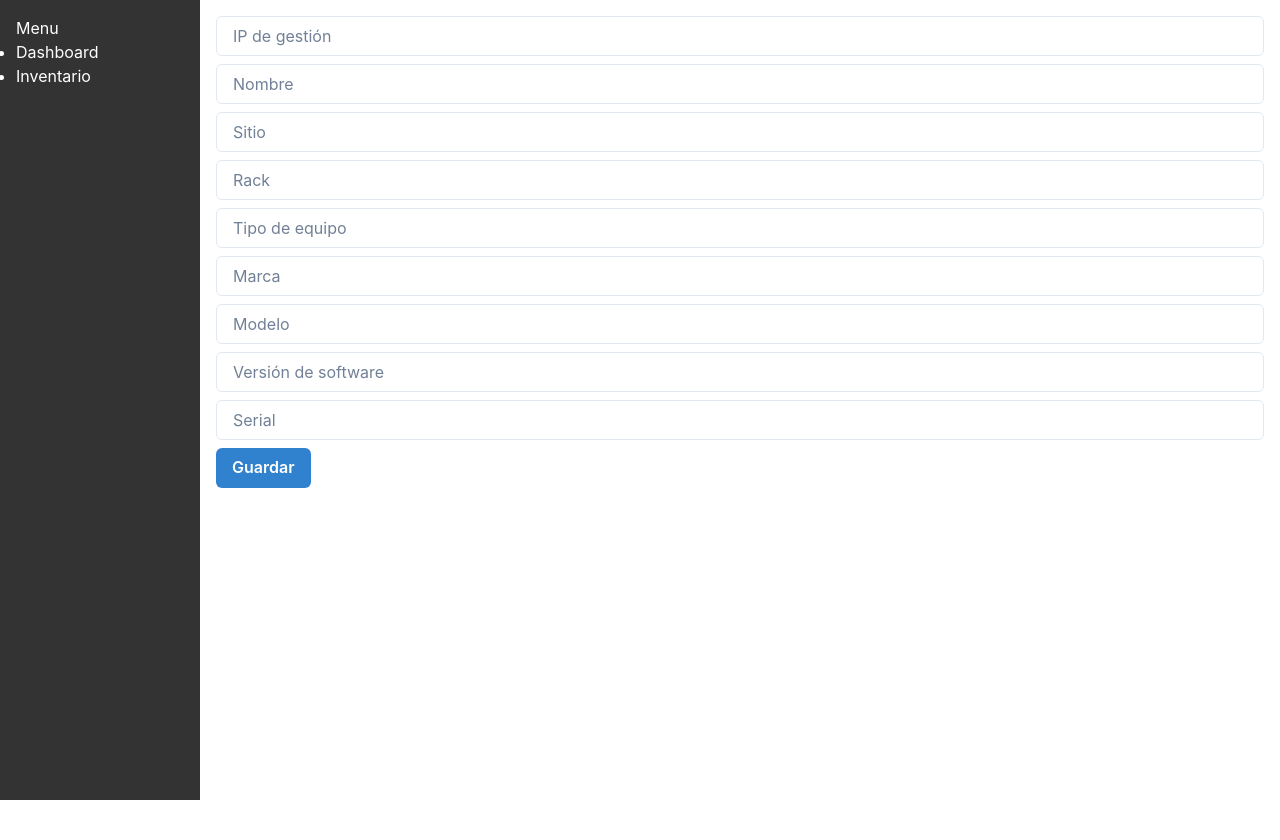
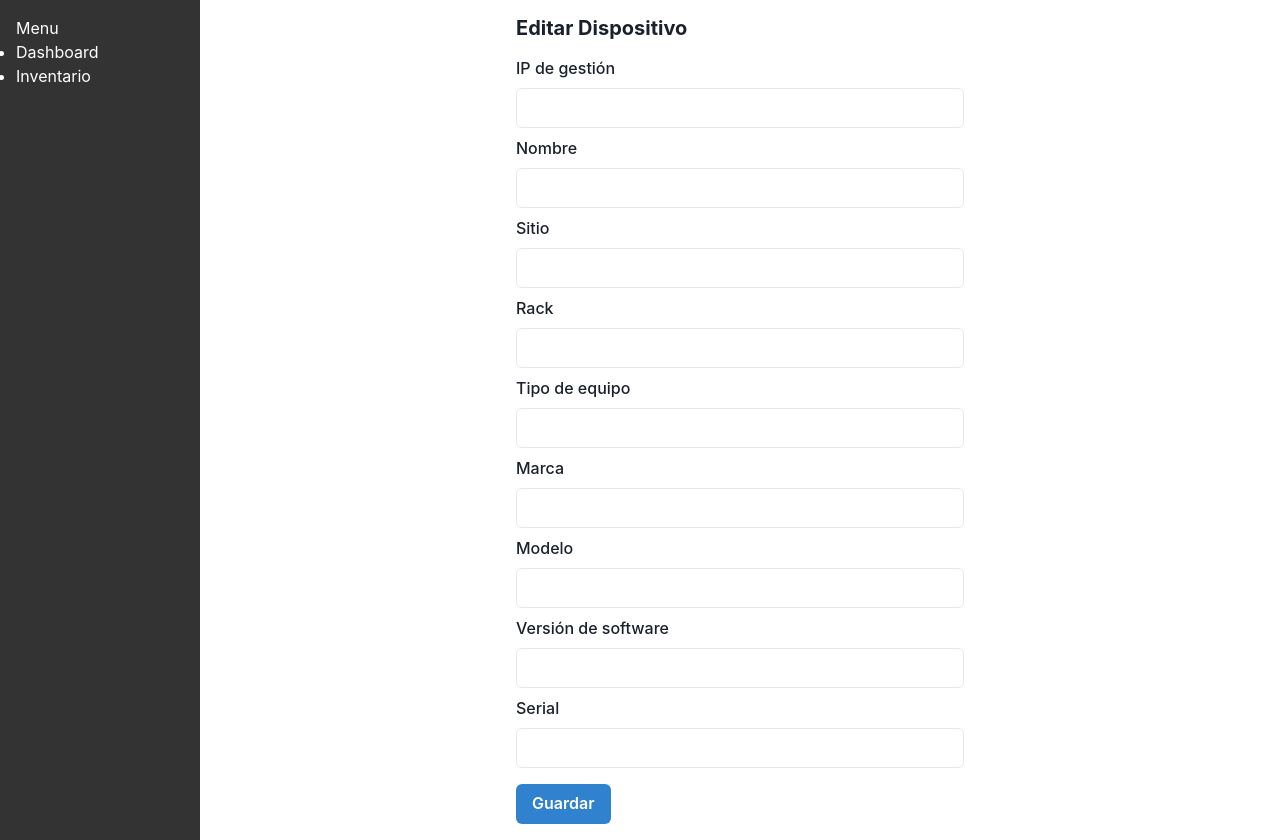
Before and after one commit to bryanorellana28/SDN, a Next.js app: page /inventory/1 in a window 1280 px wide. Before the commit the page ends 800 px from the top, so only its background shows below. Built offline with nearby package versions, Linux system fonts and the light colour scheme; no server answers; the database is empty; sample sign-in values are in the browser's storage.

Commit message:
Improve inventory UI with Chakra drawer

```diff
--- a/pages/inventory/[id].tsx
+++ b/pages/inventory/[id].tsx
@@ -2,7 +2,14 @@ import { GetServerSideProps } from 'next'
 import { getSession } from 'next-auth/react'
 import { useRouter } from 'next/router'
 import { useState } from 'react'
-import { Box, Button, Input } from '@chakra-ui/react'
+import {
+  Box,
+  Button,
+  FormControl,
+  FormLabel,
+  Heading,
+  Input
+} from '@chakra-ui/react'
 import SidebarLayout from '../../components/SidebarLayout'
 import { prisma } from '../../lib/prisma'
 
@@ -38,16 +45,44 @@ export default function EditDevice({ device }: { device: Device }) {
 
   return (
     <SidebarLayout>
-      <Box>
-        <Input mb={2} placeholder='IP de gestión' name='ipGestion' value={form.ipGestion} onChange={handleChange} />
-        <Input mb={2} placeholder='Nombre' name='nombre' value={form.nombre} onChange={handleChange} />
-        <Input mb={2} placeholder='Sitio' name='sitio' value={form.sitio} onChange={handleChange} />
-        <Input mb={2} placeholder='Rack' name='rack' value={form.rack} onChange={handleChange} />
-        <Input mb={2} placeholder='Tipo de equipo' name='tipoEquipo' value={form.tipoEquipo} onChange={handleChange} />
-        <Input mb={2} placeholder='Marca' name='marca' value={form.marca} onChange={handleChange} />
-        <Input mb={2} placeholder='Modelo' name='modelo' value={form.modelo} onChange={handleChange} />
-        <Input mb={2} placeholder='Versión de software' name='versionSoftware' value={form.versionSoftware} onChange={handleChange} />
-        <Input mb={2} placeholder='Serial' name='serial' value={form.serial ?? ''} onChange={handleChange} />
+      <Box maxW='md' mx='auto'>
+        <Heading size='md' mb={4}>Editar Dispositivo</Heading>
+        <FormControl mb={2}>
+          <FormLabel>IP de gestión</FormLabel>
+          <Input name='ipGestion' value={form.ipGestion} onChange={handleChange} />
+        </FormControl>
+        <FormControl mb={2}>
+          <FormLabel>Nombre</FormLabel>
+          <Input name='nombre' value={form.nombre} onChange={handleChange} />
+        </FormControl>
+        <FormControl mb={2}>
+          <FormLabel>Sitio</FormLabel>
+          <Input name='sitio' value={form.sitio} onChange={handleChange} />
+        </FormControl>
+        <FormControl mb={2}>
+          <FormLabel>Rack</FormLabel>
+          <Input name='rack' value={form.rack} onChange={handleChange} />
+        </FormControl>
+        <FormControl mb={2}>
+          <FormLabel>Tipo de equipo</FormLabel>
+          <Input name='tipoEquipo' value={form.tipoEquipo} onChange={handleChange} />
+        </FormControl>
+        <FormControl mb={2}>
+          <FormLabel>Marca</FormLabel>
+          <Input name='marca' value={form.marca} onChange={handleChange} />
+        </FormControl>
+        <FormControl mb={2}>
+          <FormLabel>Modelo</FormLabel>
+          <Input name='modelo' value={form.modelo} onChange={handleChange} />
+        </FormControl>
+        <FormControl mb={2}>
+          <FormLabel>Versión de software</FormLabel>
+          <Input name='versionSoftware' value={form.versionSoftware} onChange={handleChange} />
+        </FormControl>
+        <FormControl mb={4}>
+          <FormLabel>Serial</FormLabel>
+          <Input name='serial' value={form.serial ?? ''} onChange={handleChange} />
+        </FormControl>
         <Button onClick={handleSave} colorScheme='blue'>Guardar</Button>
       </Box>
     </SidebarLayout>
```
Also changed, not shown: pages/inventory/index.tsx (+74 -23 lines).
